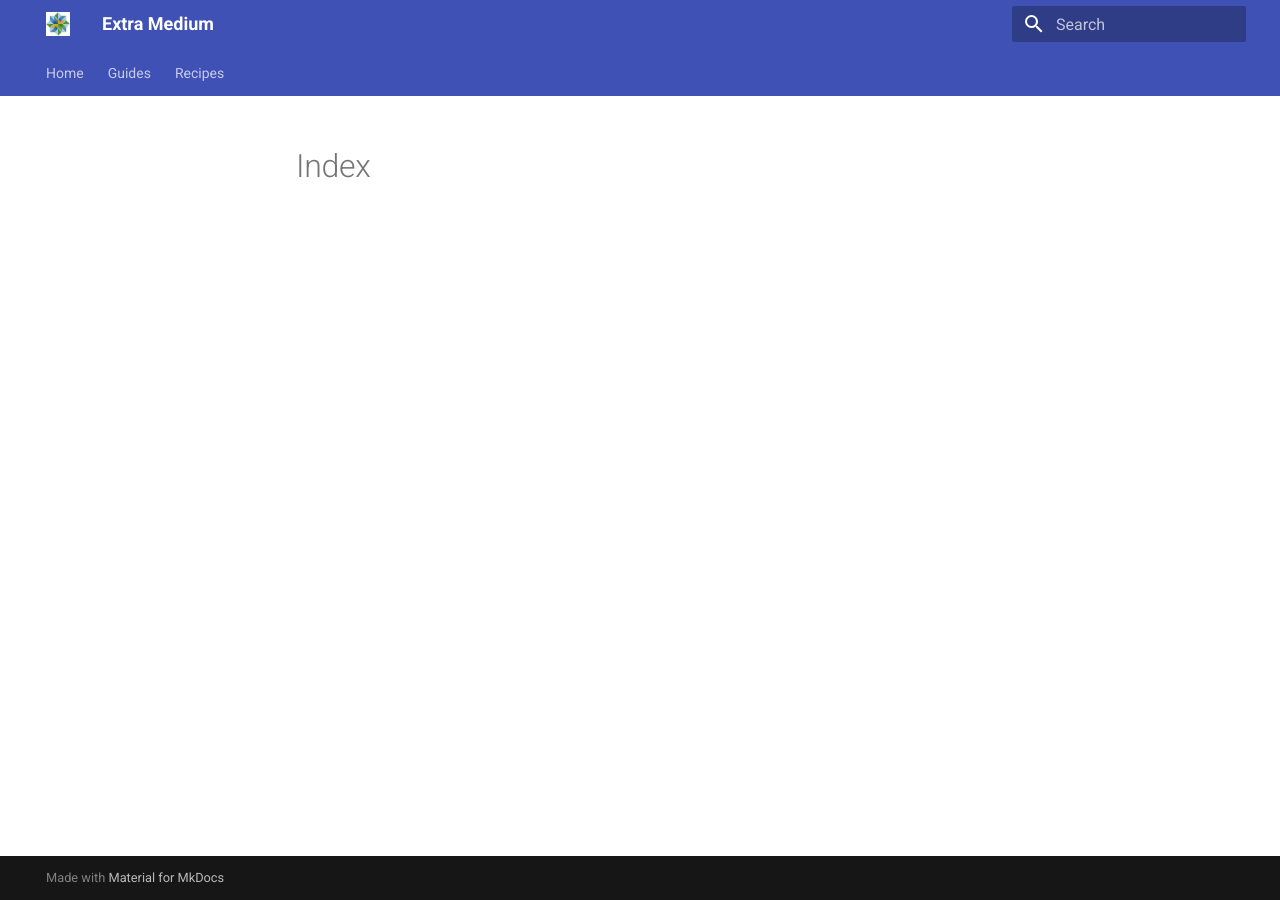
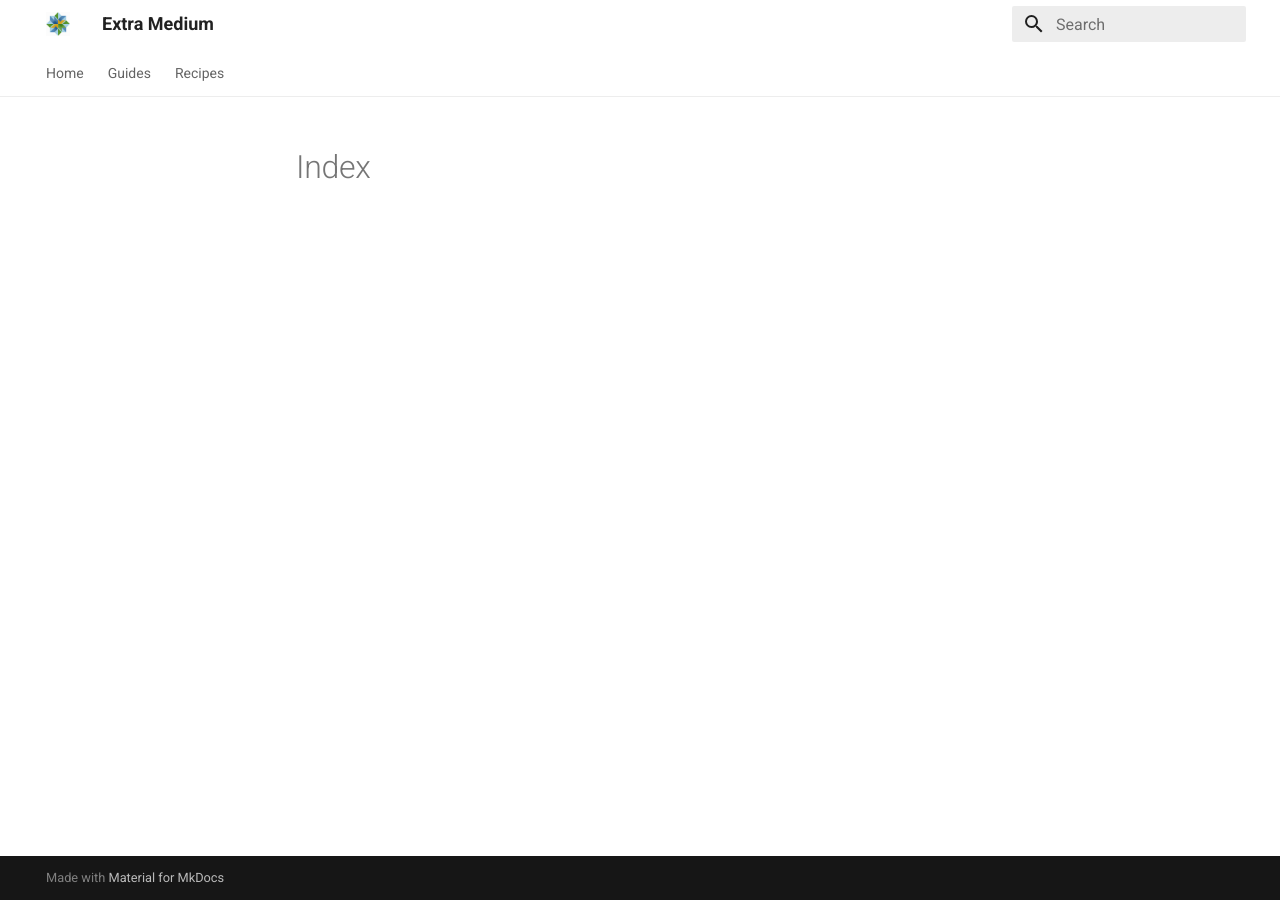
Before and after one commit to bgarrison2/extra-medium, an MkDocs documentation site: the page built from docs/blog/index.md, in a window 1280 px wide. Built offline with MkDocs 1.6.1 and Material for MkDocs 9.7.7, drawn with Linux system fonts in a browser that asks for light colours.

Commit message:
Updates to theme

```diff
--- a/mkdocs.yml
+++ b/mkdocs.yml
@@ -26,7 +26,9 @@ theme:
 
   # Optional: Choose a color scheme (e.g., slate for dark mode)
   palette:
-    scheme: primary
+    scheme: default
+    primary: white
+    accent: blue
 
   # Optional: Show the file's last update date
   features:
```
